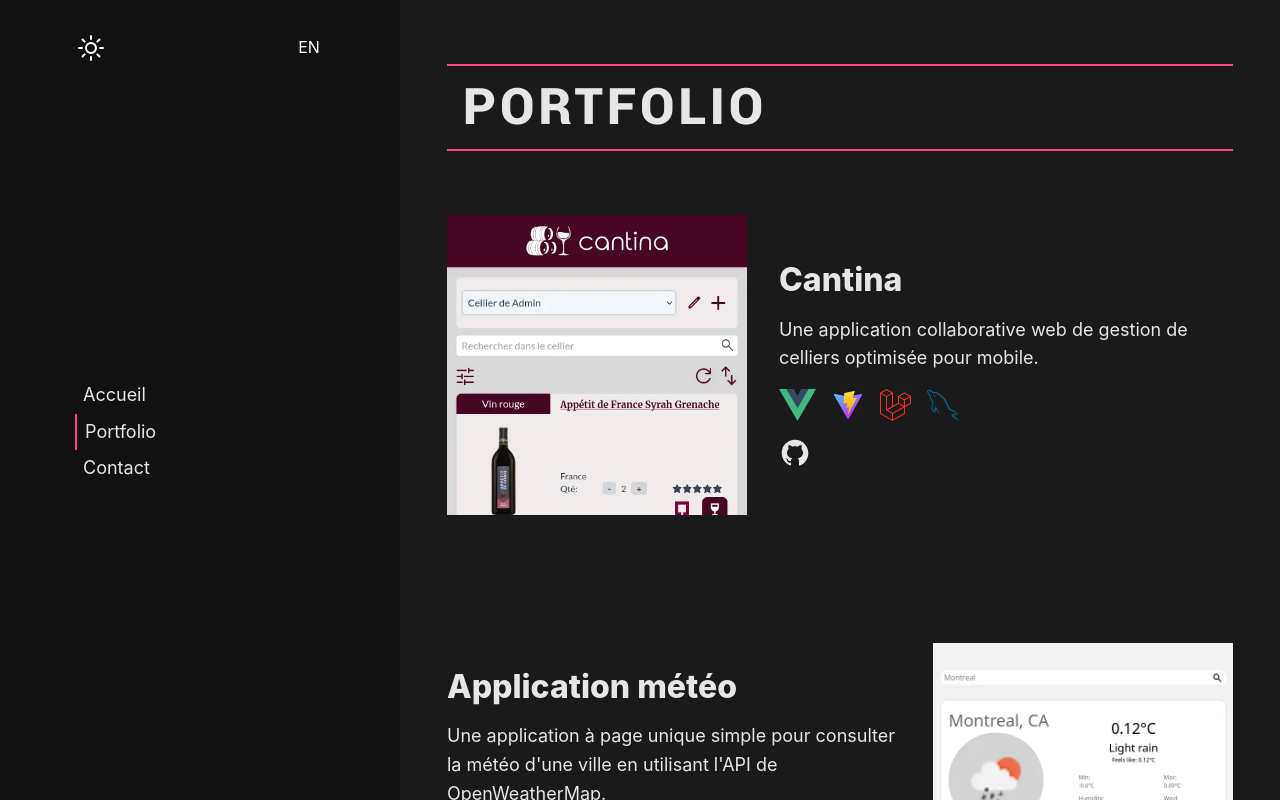
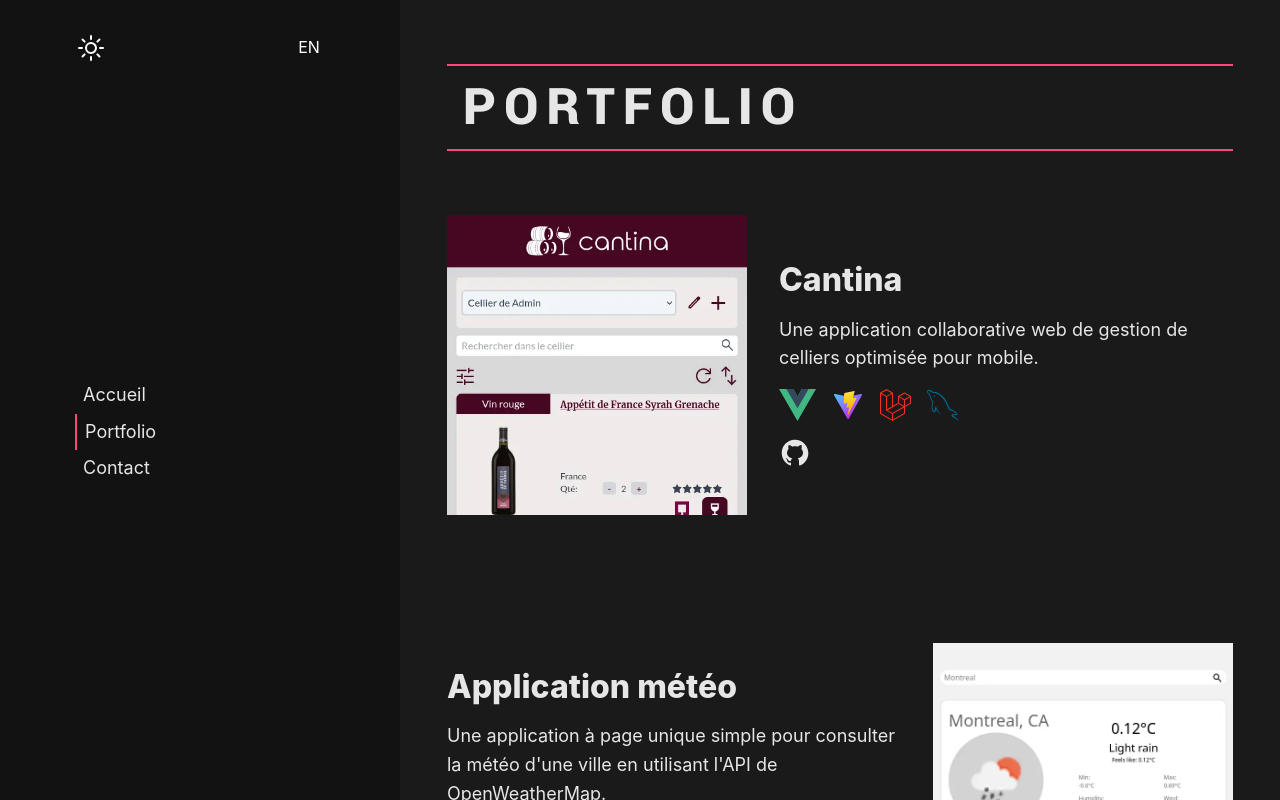
Before and after one commit to ysimard94/portfolio, a Vue app: page /portfolio in a window 1280 px wide. Shown: the top 800 px of the page. Built offline with nearby package versions, Linux system fonts and the light colour scheme.

Commit message:
adjusted letter spacing

```diff
--- a/src/App.vue
+++ b/src/App.vue
@@ -11,12 +11,9 @@ if (localStorage.getItem("theme") === null) {
 </script>
 
 <template>
-    <div
-        class="container"
-        :class="{
+  <div class="container" :class="{
     'light-theme': themeStore.theme == 'light-theme',
-        }"
-    >
+  }">
     <Navigation />
     <main>
       <router-view v-slot="{ Component }">
@@ -99,8 +96,8 @@ h2 {
   margin-bottom: 4rem;
 }
 
-.title > h1 {
-    letter-spacing: 4px;
+.title>h1 {
+  letter-spacing: 8px;
   font-family: Yantramanav;
   text-transform: uppercase;
   padding: 0.5rem 1rem;
```
Lines whose indentation alone changed are shown as unchanged.
